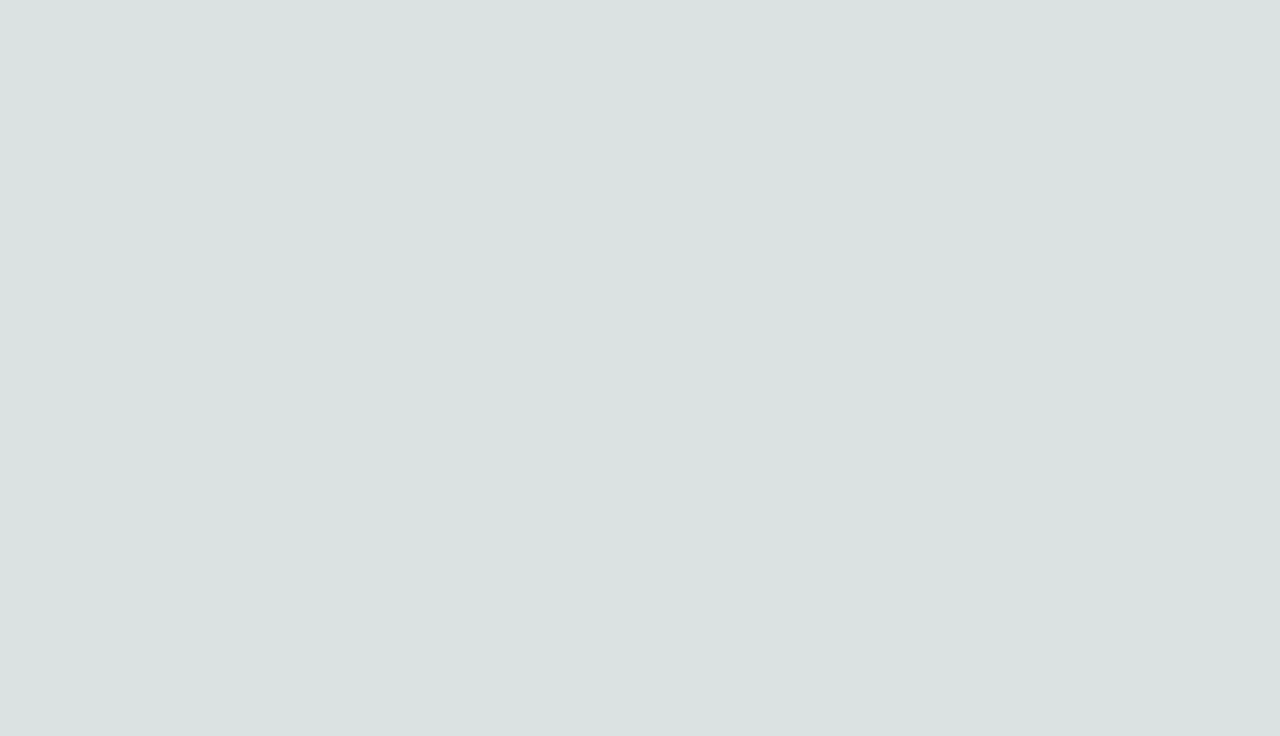
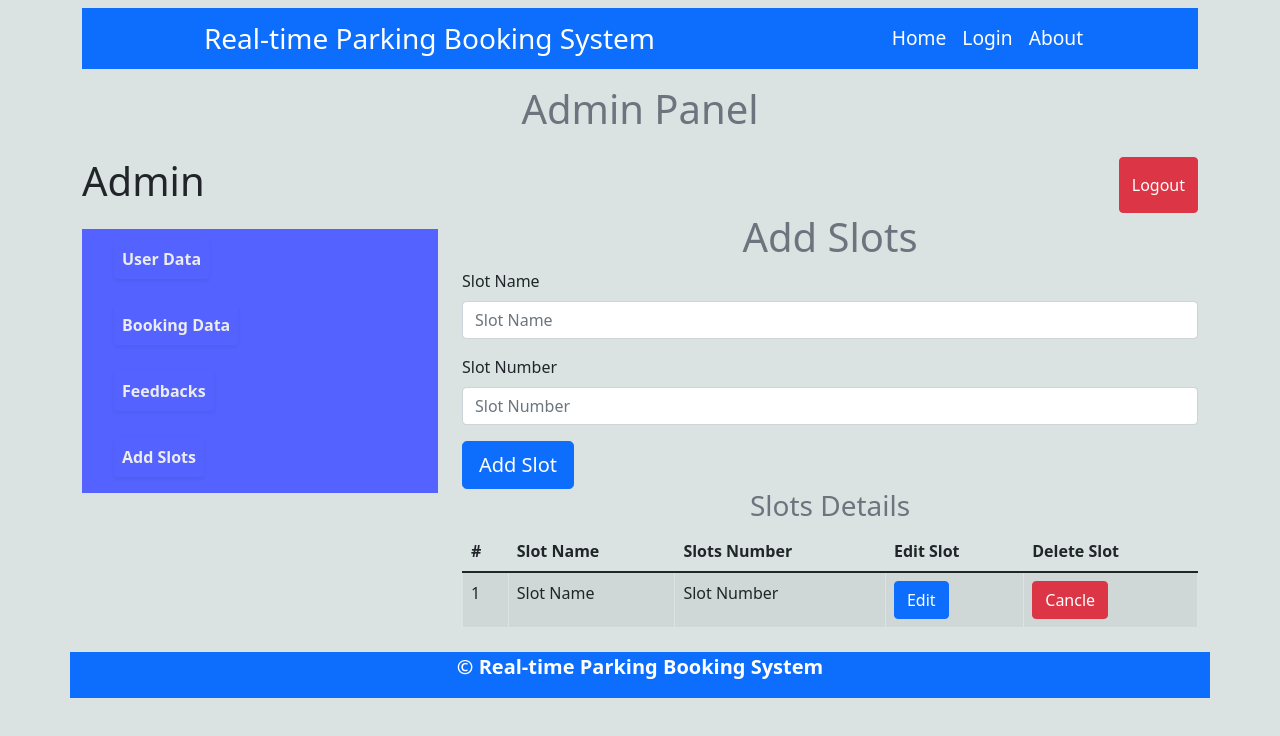
Before and after one commit to Darkcodexpch/real-time-parking-booking-system-real-time-parking-booking-system, a React (Create React App) app: page /Admin/Addslots in a window 1280 px wide. Before the commit this address had no page. Shown: the top 736 px of the page. Built offline with nearby package versions, Linux system fonts and the light colour scheme.

Commit message:
working on bookingPage

```diff
--- /dev/null
+++ b/src/Components/Admin/Addslots.jsx
@@ -0,0 +1,82 @@
+import Row from 'react-bootstrap/Row'
+import Col from 'react-bootstrap/Col'
+import Button from 'react-bootstrap/Button'
+import Table from 'react-bootstrap/Table'
+import Form from 'react-bootstrap/Form'
+import { db } from '../Firebase/FirebaseConfig'
+import { useState } from 'react'
+function Addslots() {
+    const [nameparking, setNameparking] = useState('')
+    const [numberparking, setNumberparking] = useState('')
+
+    const addSlotsHandler = (e) => {
+        e.preventDefault();
+        if(nameparking ==='' ||numberparking==='' ){
+        alert("Fill All fields")
+        }
+        else{
+            let slotDetails = {
+                nameparking,
+                numberparking
+            }
+            db.ref('/').child('slotdetails').push(slotDetails)
+            alert("slot Added Successfully")
+            setNameparking('')
+            setNumberparking('')
+        }
+
+
+    }
+    return (
+        <><Row>
+            <Col>
+                <h1 className='text-center text-muted'>Add Slots</h1>
+                <Form className='Form' onSubmit={addSlotsHandler}>
+
+                    <Form.Group className="mb-3">
+                        <Form.Label>Slot Name</Form.Label>
+                        <Form.Control type="text" placeholder="Slot Name" value={nameparking} onChange={(e) => { setNameparking(e.target.value) }} />
+
+                    </Form.Group>
+                    <Form.Group className="mb-3">
+                        <Form.Label>Slot Number</Form.Label>
+                        <Form.Control type="text" placeholder="Slot Number" value={numberparking} onChange={(e) => { setNumberparking(e.target.value) }} />
+                    </Form.Group>
+
+                    <Button variant='primary btn-lg' type="submit">
+                        Add Slot
+                    </Button>
+                </Form>
+            </Col>
+        </Row>
+
+            <Row>
+                <Col md={12}>
+                    <h3 className='text-muted text-center'>Slots Details</h3>
+                    <Table striped bordered hover>
+                        <thead>
+                            <tr>
+                                <th>#</th>
+                                <th>Slot Name</th>
+                                <th>Slots Number</th>
+                                <th>Edit Slot</th>
+                                <th>Delete Slot</th>
+                            </tr>
+                        </thead>
+                        <tbody>
+                            <tr>
+                                <td>1</td>
+                                <td>Slot Name</td>
+                                <td>Slot Number</td>
+                                <td><Button variant='primary'>Edit</Button></td>
+                                <td><Button variant='danger'>Cancle</Button></td>
+                            </tr>
+                        </tbody>
+                    </Table>
+                </Col>
+            </Row>
+        </>
+    )
+}
+
+export default Addslots
--- a/src/Components/Admin/Admin.jsx
+++ b/src/Components/Admin/Admin.jsx
@@ -2,7 +2,9 @@ import Row from 'react-bootstrap/Row'
 import Col from 'react-bootstrap/Col'
 import Button from 'react-bootstrap/Button'
 import Table from 'react-bootstrap/Table'
+import Modal from 'react-bootstrap/Modal'
 import './Admin.css'
+import { useState } from 'react'
 import React from 'react'
 import AdminBookingPage from './AdminBookingPage'
 import BookingDetails from './BookingDetails'
@@ -36,6 +38,7 @@ function Admin() {
                         <NavLink to="/Admin"><li className='sidebarli shadow-sm p-2 mb-3 rounded'>User Data</li></NavLink>
                         <NavLink to="/Admin/Bookingdetails"><li className='sidebarli shadow-sm p-2 mb-3 rounded'>Booking Data</li></NavLink>
                         <NavLink to="/Admin/Feedback"> <li className='sidebarli shadow-sm p-2 mb-3 rounded'>Feedbacks</li></NavLink>
+                        <NavLink to="/Admin/Addslots"> <li className='sidebarli shadow-sm p-2 mb-3 rounded'>Add Slots</li></NavLink>
                     </ul>
                 </Col>
                 <Col md={8}>
@@ -43,6 +46,7 @@ function Admin() {
                 </Col>
             </Row>
        <Footer/>
+
         </>
     )
 }
--- a/src/Components/Admin/AdminBookingPage.jsx
+++ b/src/Components/Admin/AdminBookingPage.jsx
@@ -4,10 +4,32 @@ import Button from 'react-bootstrap/Button'
 import Table from 'react-bootstrap/Table'
 import './Admin.css'
 import React from 'react'
+import { db } from '../Firebase/FirebaseConfig'
+import { useEffect,useState } from 'react'
+function AdminBookingPage() {
+    const [userData, setUserDAta] = useState('')
+    useEffect(() => {
+        db.ref("users").on('value', (snapshot) => {
+            let newdata = [];
+            snapshot.forEach(data => {
+                newdata.push({ data: data.val() })
 
-function AdminBookingPage() {
-  return (
-    <><Row className='mt-3'>
+            })
+            newdata && setUserDAta(newdata)
+        })
+    }, [])
+
+    const editHandler = (id)=>{
+        console.log(id)
+    }
+    const deleteHandler = (id)=>{
+        console.log(id)
+
+    }
+
+    return (
+    <>
+    <Row className='mt-3'>
           <Col md={12}>
               <input type="search" placeholder='Search' className='form-control searchip' />
           </Col>
@@ -24,18 +46,19 @@ function AdminBookingPage() {
                               <th>Delete</th>
                           </tr>
                       </thead>
-                      <tbody>
-                          <tr>
-                              <td>1</td>
-                              <td>Booker Name</td>
-                              <td>Booker Email</td>
-                              <td><Button variant='primary'>Edit</Button></td>
-                              <td><Button variant='danger'>Delete</Button></td>
-                          </tr>
-                      </tbody>
+                      <tbody>{userData && userData.map((v,k)=>{
+                              return<tr key={k}>
+                              <td>{k+1}</td>
+                              <td>{v.data.name}</td>
+                              <td>{v.data.email}</td>
+                              <td><Button variant='primary' onClick={()=>editHandler(v.data.uid)}>Edit</Button></td>
+                              <td><Button variant='danger' onClick={()=>deleteHandler(v.data.uid)}>Delete</Button></td></tr>})}
+
+                              </tbody>
                   </Table>
               </Col>
-          </Row></>
+          </Row>
+          </>
   )
 }
 
--- a/src/Components/BookerPages/Booker.jsx
+++ b/src/Components/BookerPages/Booker.jsx
@@ -16,7 +16,9 @@ function Booker(){
         navigate('/')
 
     }
-    // let logdata = JSON.parse(localStorage.getItem('logindata'));
+    // let data = []
+    // data.push(obj)
+    // console.log(data.map((k)=>k.parking[0]))
 
     return (
         <>
--- a/src/Components/BookerPages/BookingSlots.jsx
+++ b/src/Components/BookerPages/BookingSlots.jsx
@@ -20,21 +20,24 @@ export const BookingSlots = () => {
 
     // Modal Work
     const [show, setShow] = useState(false);
-    const [bookername,setBookername] = useState(lodData[0].name)
-    const [userid,setUserid] = useState(lodData[0].uid)
-    const[startDate,setStartDate] =useState('')
-    const[endDate,setEndDate] =useState('')
-    const [bookingstatus,setBookingstatus] = useState(true);
+    const [bookername, setBookername] = useState(lodData[0].name)
+    const [userid, setUserid] = useState(lodData[0].uid)
+    const [startDate, setStartDate] = useState('')
+    const [endDate, setEndDate] = useState('')
+    const [bookingstatus, setBookingstatus] = useState(true);
 
     const handleClose = () => setShow(false);
-    const[bookerid,setBookerid]=useState('')
-      const handleShow = (parking) => {
-      setShow(true);
-       setBookerid(parking.parkingid)
+    const [bookerid, setBookerid] = useState('')
+    const [parking, setParking] = useState('')
+    const handleShow = (i,daata) => {
+        setShow(true);
+        setParking(daata)
+        setBookerid(i)
     }
 
-    const bookingHandler =()=>{
-        let bookingData ={
+    const bookingHandler = () => {
+        let bookingData = {
+            parking,
             bookerid,
             bookername,
             userid,
@@ -45,28 +48,45 @@ export const BookingSlots = () => {
         }
         console.log(bookingData)
     }
+    let logdata = JSON.parse(localStorage.getItem('logindata'));
+
+    // get slotData
+    const [slotData, setSlotDAta] = useState('')
+    useEffect(() => {
+        db.ref("slotdetails").on('value', (snapshot) => {
+            let newdata = [];
+            snapshot.forEach(data => {
+                newdata.push({ data: data.val() })
+
+            })
+            newdata && setSlotDAta(newdata)
+        })
+    }, [])
 
     return (
         <>
+            {slotData && slotData.map(({ data }, index) => {
+                return <Row className="text-center mt-2 myd">
+                    <h3>{data.nameparking}</h3>
+                    {new Array(Number(data.numberparking)).fill(" ").map((a, i) => {
+                        return <Col md={4} key={index} className='my-2'>
+                            <button key={i} className='slots' onClick={() => handleShow(i,data.nameparking)}>
+                                <h3>{`Slot ${i + 1}`}</h3>
+                            </button>
+                        </Col>
+                    })}
 
-                 <Row  className="text-center mt-2 myd">
-                {parkingdata && parkingdata.map((parking, index) => {
-                 return <Col md={4} key={index}>
-                    <button className='slots' onClick={() => handleShow(parking)}>
-                        <h3>{parking.parkingname}</h3>
-                    </button>
-                </Col>
-                })}
-            </Row>
+                </Row>
+            })}
 
             <Modal show={show} onHide={handleClose} animation={false}>
                 <Modal.Header closeButton>
                     <Modal.Title>Book This Slot</Modal.Title>
                 </Modal.Header>
                 <Modal.Body>
-                    <input type="text" className='form-control m-2' placeholder='Booker id' value={bookerid} onChange={(e)=>{setBookerid(e.target.value)}} />
-                    <input type="datetime-local" className='form-control m-2' value={startDate} onChange={(e)=>{setStartDate(e.target.value)}} />
-                    <input type="datetime-local" className='form-control m-2' value={endDate} onChange={(e)=>{setEndDate(e.target.value)}} />
+                    <input type="text" className='form-control m-2' placeholder='Booker id' value={bookerid} onChange={(e) => { setBookerid(e.target.value) }} />
+                    <input type="datetime-local" className='form-control m-2' value={startDate} onChange={(e) => { setStartDate(e.target.value) }} />
+                    <input type="datetime-local" className='form-control m-2' value={endDate} onChange={(e) => { setEndDate(e.target.value) }} />
                 </Modal.Body>
                 <Modal.Footer>
                     <Button variant="secondary" onClick={handleClose}>
--- a/src/Components/Main.jsx
+++ b/src/Components/Main.jsx
@@ -52,6 +52,7 @@
 
 // Method two for Routing
 import Protected from './Protected'
+import Addslots from './Admin/Addslots'
 import { BookingSlots } from './BookerPages/BookingSlots'
 import AddFeeback from './BookerPages/Addfeedback'
 import MyBooking from './BookerPages/MyBooking'
@@ -77,6 +78,7 @@ export default function Main() {
         <Route path='' element={<AdminBookingPage/>}></Route>
         <Route path='Bookingdetails' element={<BookingDetails/>}></Route>
         <Route path='Feedback' element={<Feedback/>}></Route>
+        <Route path='Addslots' element={<Addslots/>}></Route>
       </Route>
       {/* </Route> */}
 
```
